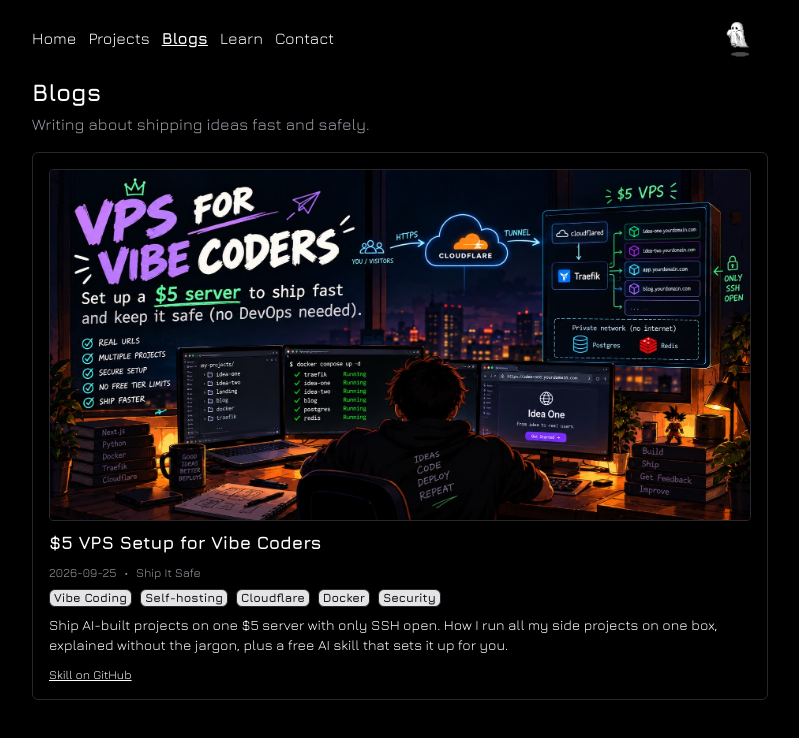
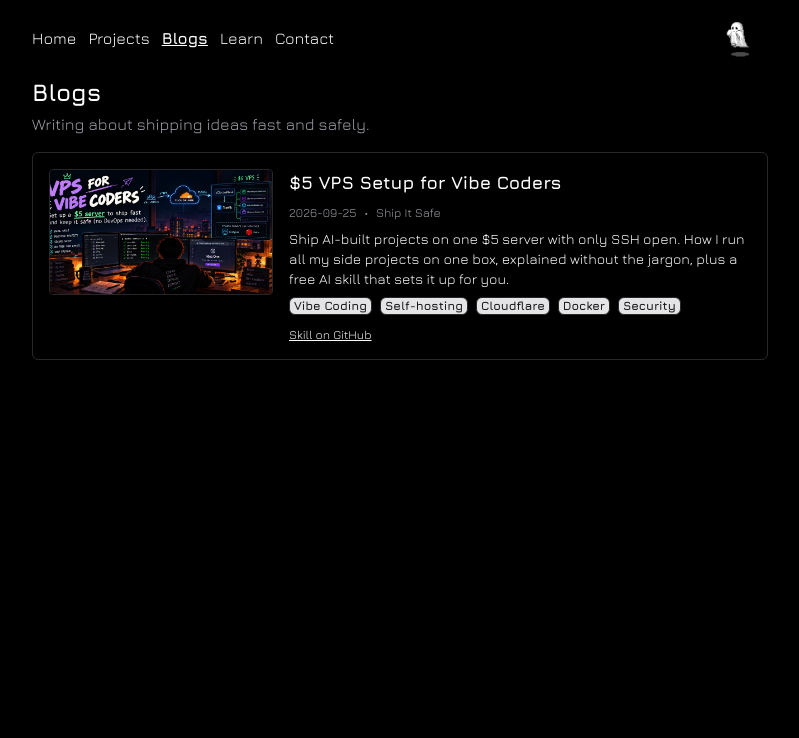
Before and after one commit to anant-c/anant-portfolio, a React (Vite) app: page /blogs in a window 1280 px wide. Shown: the top 738 px of the page, without its empty margins (240-1039 px from the left). Built offline with nearby package versions, Linux system fonts and the light colour scheme.

Commit message:
Blogs: compact card (cover beside text) and the whole card opens the article
The cover was full width, so one card took half the screen. The title link
now stretches over the card; the GitHub skill link stays clickable on top.

```diff
--- a/src/components/ui/BlogCard.jsx
+++ b/src/components/ui/BlogCard.jsx
@@ -1,26 +1,35 @@
 import React from 'react';
 import TechTag from './TechTag';
 
+// Whole card opens the article (stretched title link); secondary links sit above it and stay clickable.
 const BlogCard = ({ blog, post, item, ...props }) => {
   const b = blog || post || item || props;
   const hasUrl = Boolean(b.url && b.url.trim());
 
-  const content = (
-    <>
+  return (
+    <article className="relative py-4 px-4 border border-zinc-800 rounded-md flex flex-col sm:flex-row gap-4 my-4 hover:scale-105 transition-all">
       {b.image && (
         <img
           src={b.image}
           alt={b.imageAlt || b.title}
           loading="lazy"
-          className="w-full rounded-sm border border-zinc-800"
+          className="w-full sm:w-56 sm:shrink-0 aspect-video object-cover self-start rounded-sm border border-zinc-800"
         />
       )}
-      <h2
-        className={`font-bold text-lg ${
-          hasUrl ? 'underline hover:no-underline' : ''
-        }`}
+      <div className="flex flex-col gap-2 min-w-0">
+        <h2 className="font-bold text-lg">
+          {hasUrl ? (
+            <a
+              href={b.url}
+              target="_blank"
+              rel="noreferrer"
+              className="underline hover:no-underline after:absolute after:inset-0 after:content-['']"
             >
               {b.title}
+            </a>
+          ) : (
+            b.title
+          )}
         </h2>
         {(b.date || b.series) && (
           <div className="text-xs text-zinc-400 flex items-center gap-2">
@@ -29,6 +38,7 @@
             {b.series && <span>{b.series}</span>}
           </div>
         )}
+        {b.description && <p className="text-sm">{b.description}</p>}
         {Array.isArray(b.tags) && b.tags.length > 0 && (
           <div className="flex gap-2 flex-wrap">
             {b.tags.map((tag) => (
@@ -36,9 +46,8 @@
             ))}
           </div>
         )}
-      {b.description && <p className="text-sm">{b.description}</p>}
-      {!hasUrl && Array.isArray(b.links) && b.links.length > 0 && (
-        <div className="flex gap-3 flex-wrap mt-1">
+        {Array.isArray(b.links) && b.links.length > 0 && (
+          <div className="relative z-10 flex gap-3 flex-wrap mt-1">
             {b.links.map((link, idx) => (
               <a
                 key={link.url || idx}
@@ -52,26 +61,9 @@
             ))}
           </div>
         )}
-    </>
+      </div>
+    </article>
   );
-
-  const cardClasses =
-    'py-4 px-4 border border-zinc-800 rounded-md flex flex-col gap-2 my-4 hover:scale-105 transition-all';
-
-  if (hasUrl) {
-    return (
-      <a
-        href={b.url}
-        target="_blank"
-        rel="noreferrer"
-        className={cardClasses}
-      >
-        {content}
-      </a>
-    );
-  }
-
-  return <div className={cardClasses}>{content}</div>;
 };
 
 export { BlogCard };
```
Lines whose indentation alone changed are shown as unchanged.
